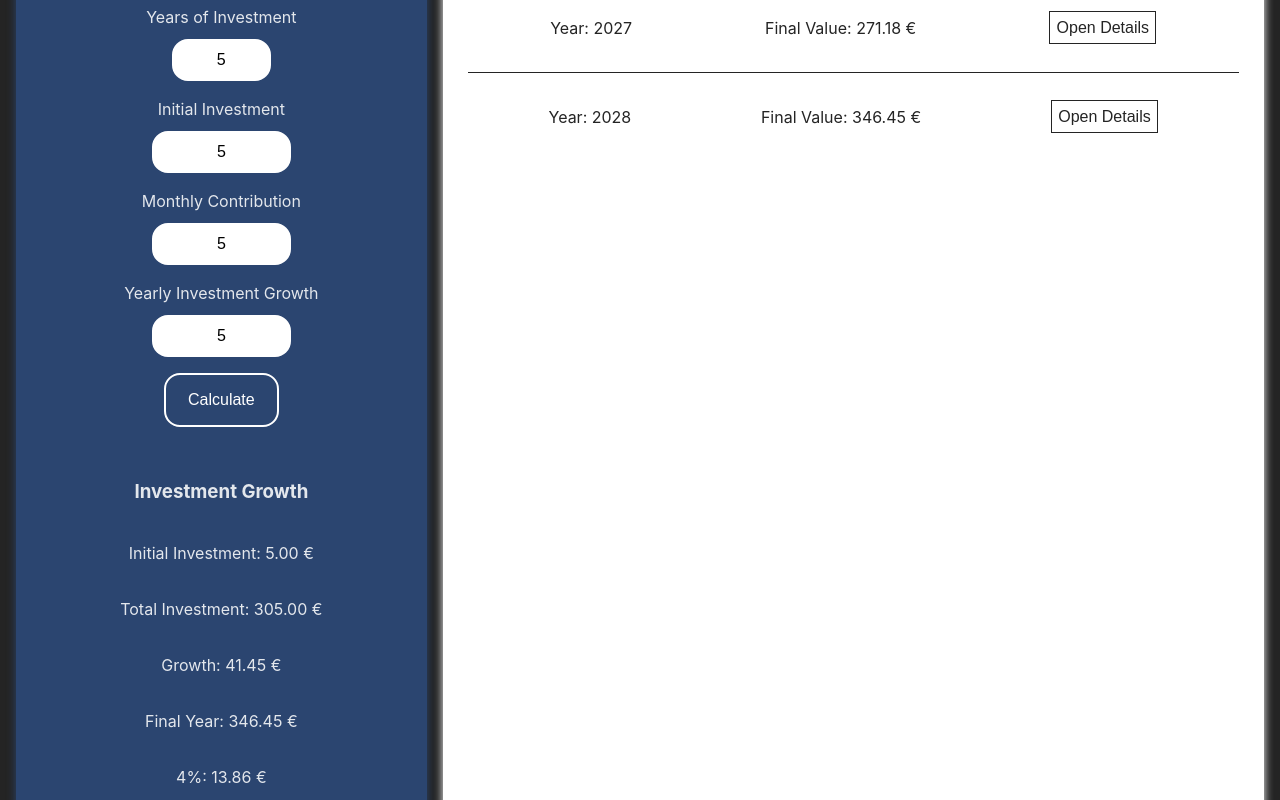
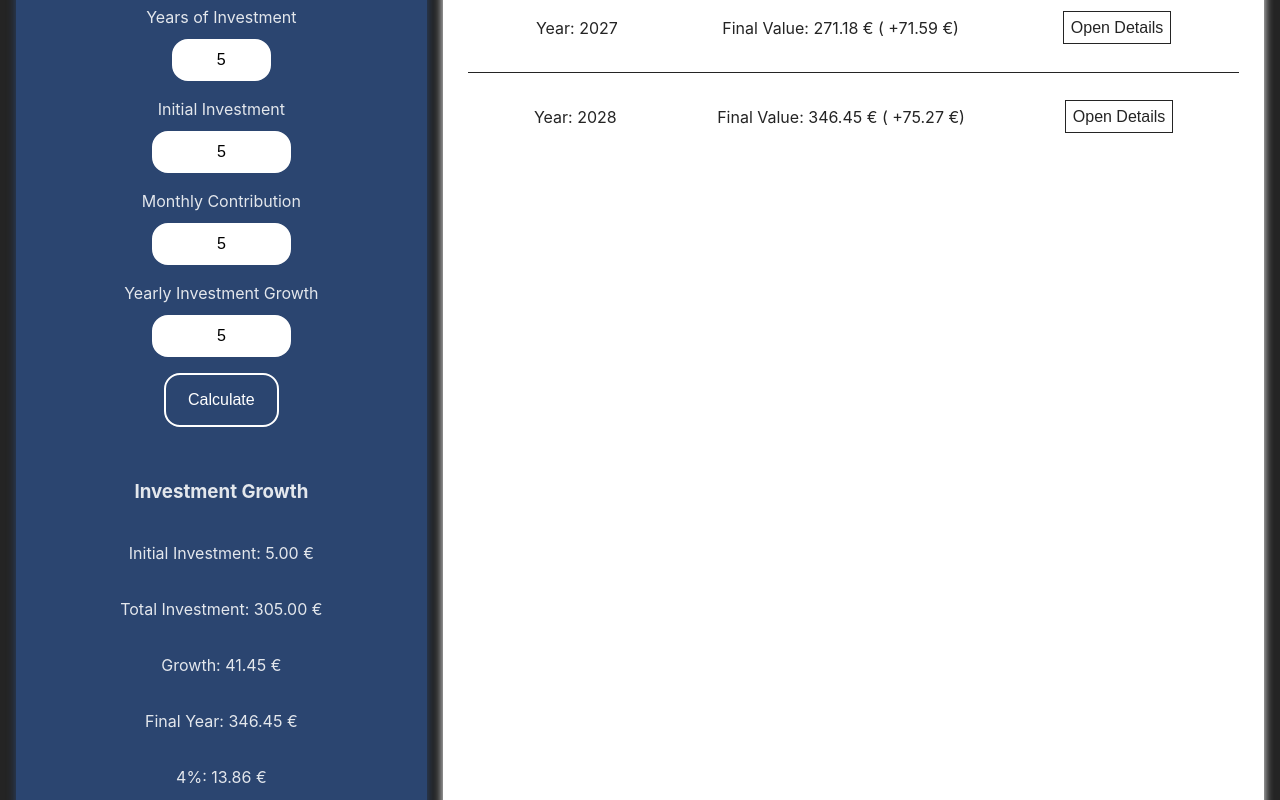
Before and after one commit to andrebarros7201/expense-tracker, a React (Vite) app: page / in a window 1280 px wide. Both pictures are taken after typing "5", "5", "5", "5" into the empty fields and a click on the button "Calculate". Built offline with nearby package versions, Linux system fonts and the light colour scheme.

Commit message:
show annual growth

```diff
--- a/src/components/details/Table.jsx
+++ b/src/components/details/Table.jsx
@@ -3,7 +3,7 @@ import { useContext, useState } from "react";
 import styles from "../../styles/table.module.css";
 import PropTypes from "prop-types";
 
-function TableItem({ item }) {
+function TableItem({ item, previousItem }) {
   const [detailsOpen, setDetailsOpen] = useState(false);
   const toggleDetails = () => {
     setDetailsOpen(!detailsOpen);
@@ -12,7 +12,16 @@ function TableItem({ item }) {
     <div className={styles["table-item"]}>
       <div className={styles["table-item-head"]}>
         <p>Year: {item.year}</p>
-        <p>Final Value: {item.value.replace(/\B(?=(\d{3})+(?!\d))/g, " ")} €</p>
+        <p>
+          Final Value: {item.value.replace(/\B(?=(\d{3})+(?!\d))/g, " ")} €{" "}
+          {previousItem
+            ? "( +" +
+              parseFloat(item.value - previousItem.value)
+                .toFixed(2)
+                .replace(/\B(?=(\d{3})+(?!\d))/g, " ") +
+              " €)"
+            : "(0€)"}
+        </p>
         <button onClick={toggleDetails}>
           {detailsOpen ? "Close" : "Open"} Details
         </button>
@@ -33,17 +42,28 @@ function TableItem({ item }) {
 
 TableItem.propTypes = {
   item: PropTypes.object.isRequired,
+  previousItem: PropTypes.object,
 };
 
 export default function Table() {
   const { investment } = useContext(AppContext);
 
+  let previousItem = null; // Initialize previous item as null
+
   return (
     <div>
       <div className={styles["table"]}>
-        {investment.growth.map((item) => (
-          <TableItem item={item} key={item.year} />
-        ))}
+        {investment.growth.map((item, index) => {
+          const element = (
+            <TableItem
+              item={item}
+              previousItem={previousItem}
+              key={item.year}
+            />
+          );
+          previousItem = item; // Update previous item for the next iteration
+          return element;
+        })}
       </div>
     </div>
   );
```
